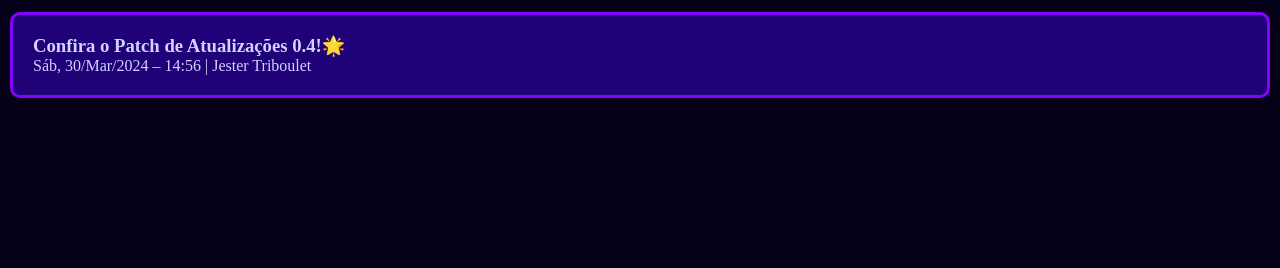
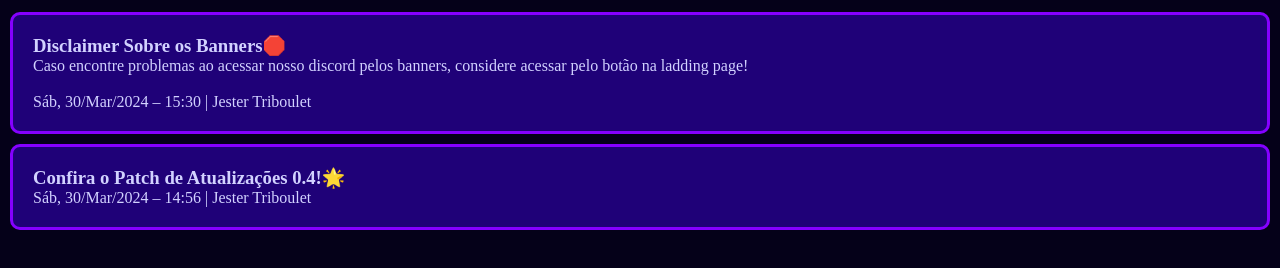
Before and after one commit to d3vfx/Site-Writer-Lunna-, a plain HTML site: page mural.html in a window 1280 px wide. Shown: the part 40-308 px from the top of the page. Drawn offline with Linux system fonts and the light colour scheme.

Commit message:
Atualizar o mural.html

```diff
--- a/mural.html
+++ b/mural.html
@@ -13,6 +13,11 @@
   <h1>Mural Writer</h1>
 </nav>
 <section class="shotnote">
+  <h3>Disclaimer Sobre os Banners🛑</h3>
+  <p>Caso encontre problemas ao acessar nosso discord pelos banners, considere acessar pelo botão na ladding page!</p><br>
+  <p>Sáb, 30/Mar/2024 – 15:30 | Jester Triboulet</p>
+</section>
+<section class="shotnote">
   <h3>Confira o Patch de Atualizações 0.4!🌟</h3>
   <p>Sáb, 30/Mar/2024 – 14:56 | Jester Triboulet</p>
 </section>
```
